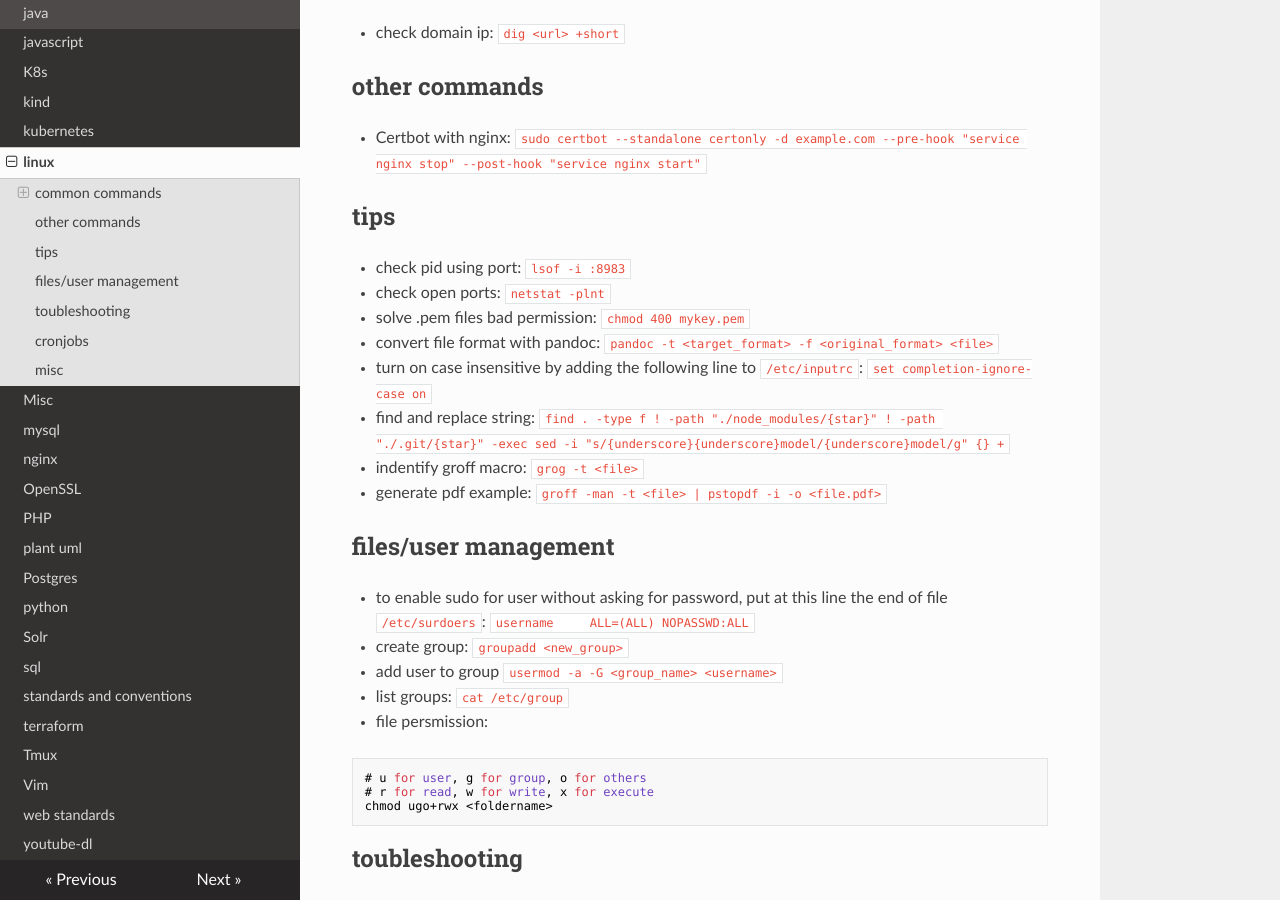
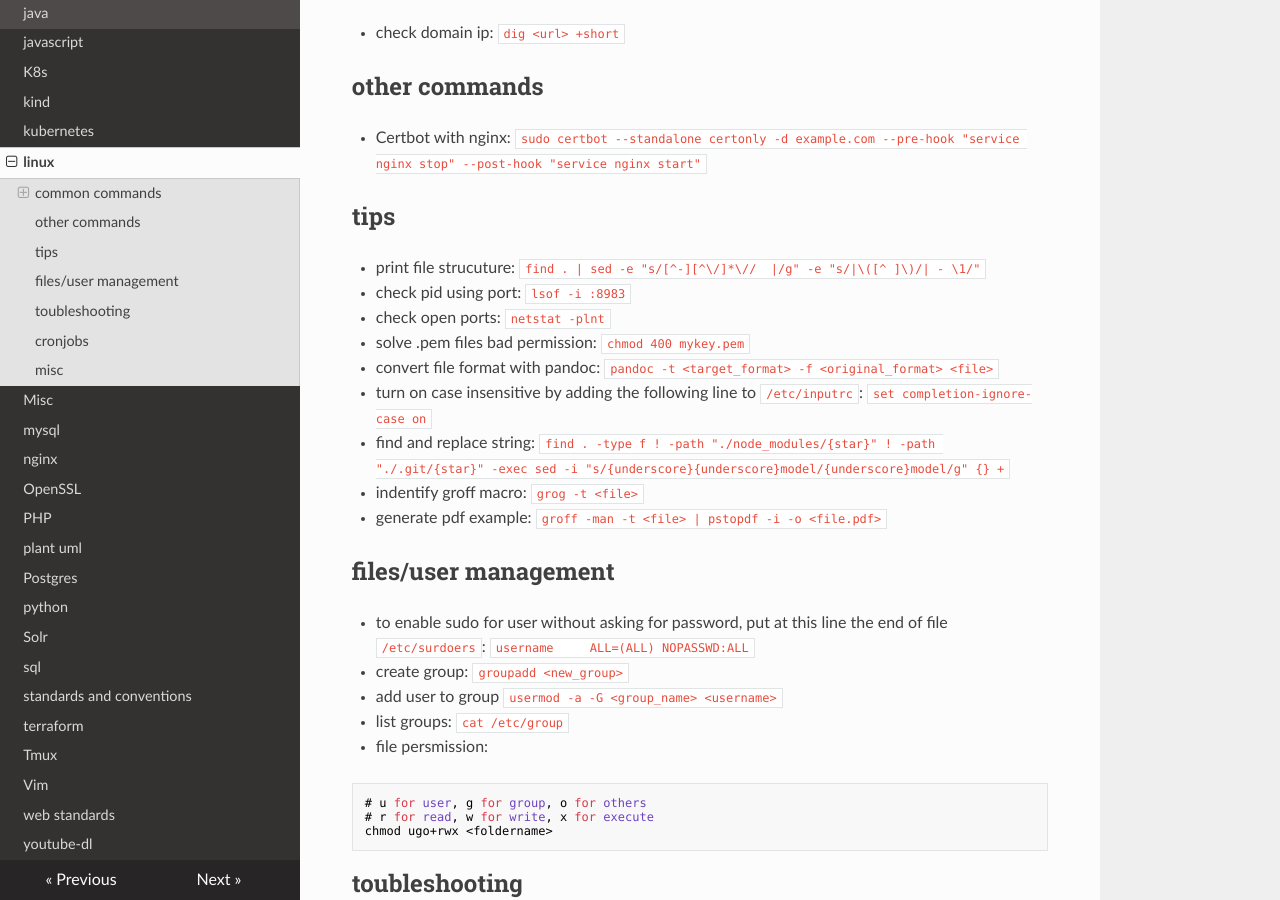
Before and after one commit to filipelucas42/notes, an MkDocs documentation site: the page built from docs/linux.md, in a window 1280 px wide and 900 px high, scrolled down 815 px. Built offline with MkDocs 1.6.1, drawn with Linux system fonts in a browser that asks for light colours; nearby versions of some CDN libraries.

Commit message:
Update linux.md

```diff
--- a/docs/linux.md
+++ b/docs/linux.md
@@ -30,7 +30,7 @@
     `sudo certbot --standalone certonly -d example.com --pre-hook "service nginx stop" --post-hook "service nginx start"`
 
 ## tips
-
+* print file strucuture: `find . | sed -e "s/[^-][^\/]*\//  |/g" -e "s/|\([^ ]\)/| - \1/"`
 *   check pid using port: `lsof -i :8983`
 
 *   check open ports: `netstat -plnt`
```
